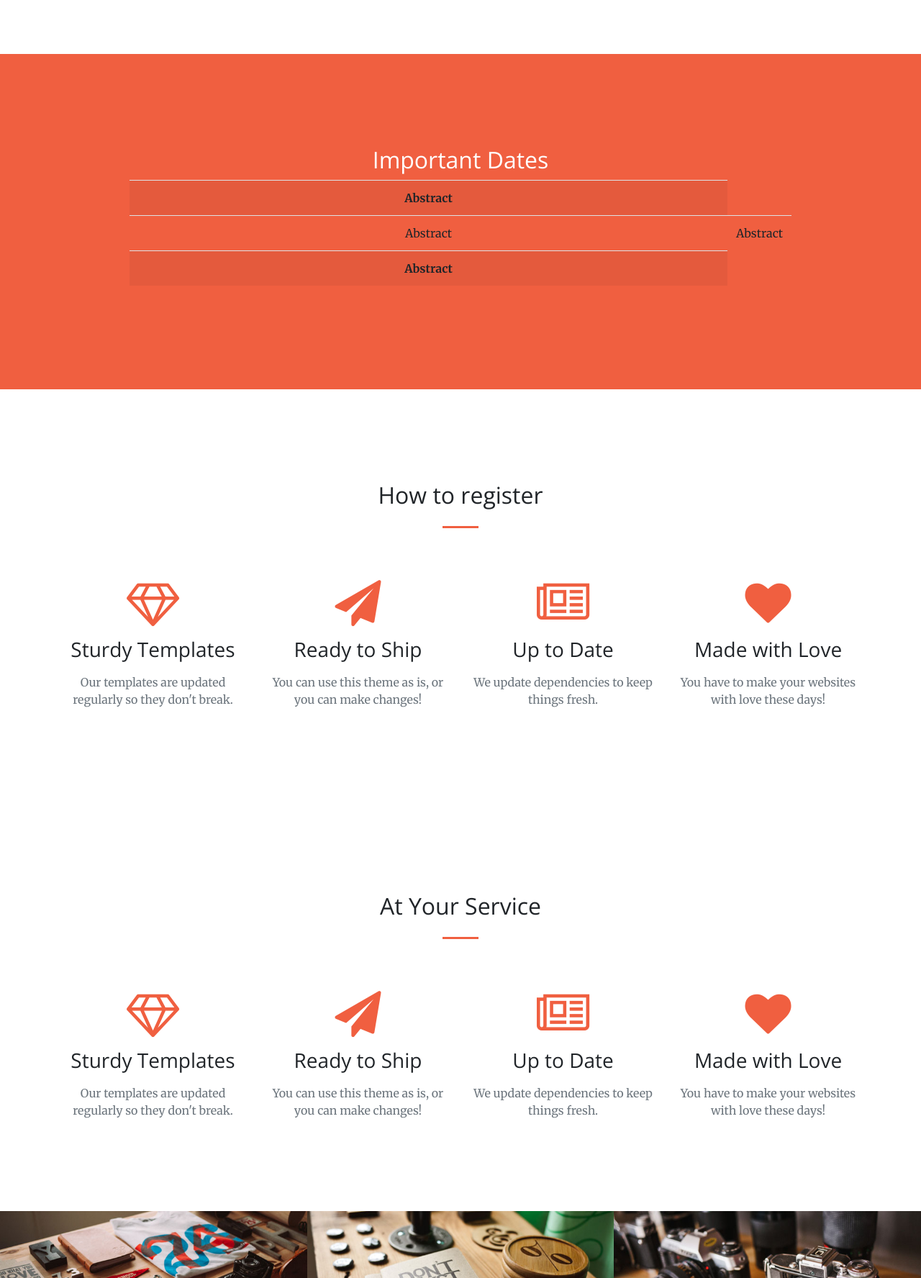
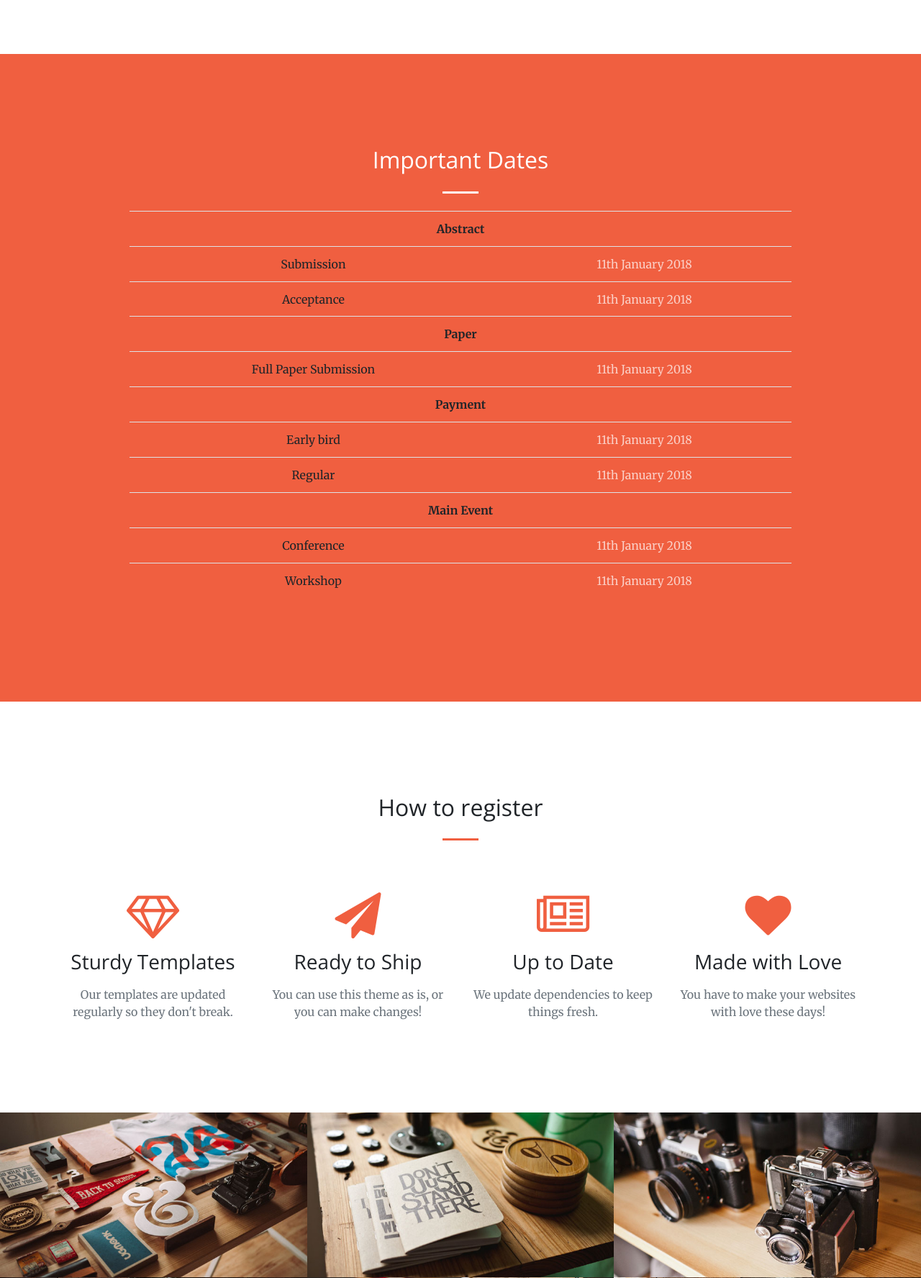
Before and after one commit to rnggara/ict, a CodeIgniter app: page /ict/ in a window 1280 px wide. Shown: the part 1969-3745 px from the top of the page at 72% size. Run offline with CodeIgniter, Linux system fonts and the light colour scheme; some libraries are stand-ins or nearby versions.

Commit message:
Add files via upload

```diff
--- a/application/views/callforpapers.php
+++ b/application/views/callforpapers.php
@@ -21,7 +21,7 @@
         <div class="row">
           <div class="col-lg-8 mx-auto">
             <h1 class="section-heading text-center">Call For Paper ICTTE 2018</h1>
-            <hr class="light my-4">
+            <hr class="my-4">
 
             <!-- <p class="text-faded mb-4" align="justify">The 4th ICTTE 2018 invites researchers, academicians, &nbsp;educators, practitioners, government&nbsp; agencies, and consultants around the world to attend and share their insights, perspectives and new trends of researches which relate to the theme of the conference, </p>
             <h5 align="center"><strong>“Teacher Training and Education: Opportunity and challenges in fostering quality learning in open knowledge”</strong></h5> -->
@@ -58,7 +58,7 @@
       <div class="container-fluid p-0">
         <div class="col-lg-12 text-center">
             <h2 class="section-heading">Topics</h2>
-            <hr class="my-4">
+            <hr class="light my-4">
         </div>
         <div class="col-lg-8 mx-auto">
           <table class="table table-striped bg-ligt">
--- a/application/views/home.php
+++ b/application/views/home.php
@@ -84,19 +84,52 @@
       <div class="container">
         <div class="row">
           <div class="col-lg-10 mx-auto text-center">
-            <h2 class="section-heading text-white">Important Dates</h2>
-            <table class="table table-hover table-striped">
+            <h2 class="section-heading text-white mb-4">Important Dates</h2>
+            <hr class="light my-4">
+            <table class="table table-condensed">
 
               <tbody>
                 <tr>
-                  <th class="col-12">Abstract</th>
+                  <th class="active" colspan="2">Abstract</th>
                 </tr>
                 <tr>
-                  <td class="col-lg-4">Abstract</td>
-                  <td class="col-lg-8">Abstract</td>
+                  <td>Submission</td>
+                  <td class="text-faded">11th January 2018</td>
                 </tr>
                 <tr>
-                 <th class="col-lg-1">Abstract</th>
+                  <td>Acceptance</td>
+                  <td class="text-faded">11th January 2018</td>
+                </tr>
+                <tr></tr>
+                <tr>
+                 <th class="active" colspan="2">Paper</th>
+                </tr>
+                <tr>
+                  <td>Full Paper Submission</td>
+                  <td class="text-faded">11th January 2018</td>
+                </tr>
+                <tr></tr>
+                <tr>
+                 <th class="active" colspan="2">Payment</th>
+                </tr>
+                <tr>
+                  <td>Early bird</td>
+                  <td class="text-faded">11th January 2018</td>
+                </tr>
+                <tr>
+                  <td>Regular</td>
+                  <td class="text-faded">11th January 2018</td>
+                </tr>
+                <tr>
+                 <th class="active" colspan="2">Main Event</th>
+                </tr>
+                <tr>
+                  <td>Conference</td>
+                  <td class="text-faded">11th January 2018</td>
+                </tr>
+                <tr>
+                  <td>Workshop</td>
+                  <td class="text-faded">11th January 2018</td>
                 </tr>
               </tbody>
 
@@ -111,49 +144,6 @@
         <div class="row">
           <div class="col-lg-12 text-center">
             <h2 class="section-heading">How to register</h2>
-            <hr class="my-4">
-          </div>
-        </div>
-      </div>
-      <div class="container">
-        <div class="row">
-          <div class="col-lg-3 col-md-6 text-center">
-            <div class="service-box mt-5 mx-auto">
-              <i class="fa fa-4x fa-diamond text-primary mb-3 sr-icons"></i>
-              <h3 class="mb-3">Sturdy Templates</h3>
-              <p class="text-muted mb-0">Our templates are updated regularly so they don't break.</p>
-            </div>
-          </div>
-          <div class="col-lg-3 col-md-6 text-center">
-            <div class="service-box mt-5 mx-auto">
-              <i class="fa fa-4x fa-paper-plane text-primary mb-3 sr-icons"></i>
-              <h3 class="mb-3">Ready to Ship</h3>
-              <p class="text-muted mb-0">You can use this theme as is, or you can make changes!</p>
-            </div>
-          </div>
-          <div class="col-lg-3 col-md-6 text-center">
-            <div class="service-box mt-5 mx-auto">
-              <i class="fa fa-4x fa-newspaper-o text-primary mb-3 sr-icons"></i>
-              <h3 class="mb-3">Up to Date</h3>
-              <p class="text-muted mb-0">We update dependencies to keep things fresh.</p>
-            </div>
-          </div>
-          <div class="col-lg-3 col-md-6 text-center">
-            <div class="service-box mt-5 mx-auto">
-              <i class="fa fa-4x fa-heart text-primary mb-3 sr-icons"></i>
-              <h3 class="mb-3">Made with Love</h3>
-              <p class="text-muted mb-0">You have to make your websites with love these days!</p>
-            </div>
-          </div>
-        </div>
-      </div>
-    </section>
-
-    <section id="services">
-      <div class="container">
-        <div class="row">
-          <div class="col-lg-12 text-center">
-            <h2 class="section-heading">At Your Service</h2>
             <hr class="my-4">
           </div>
         </div>
```
